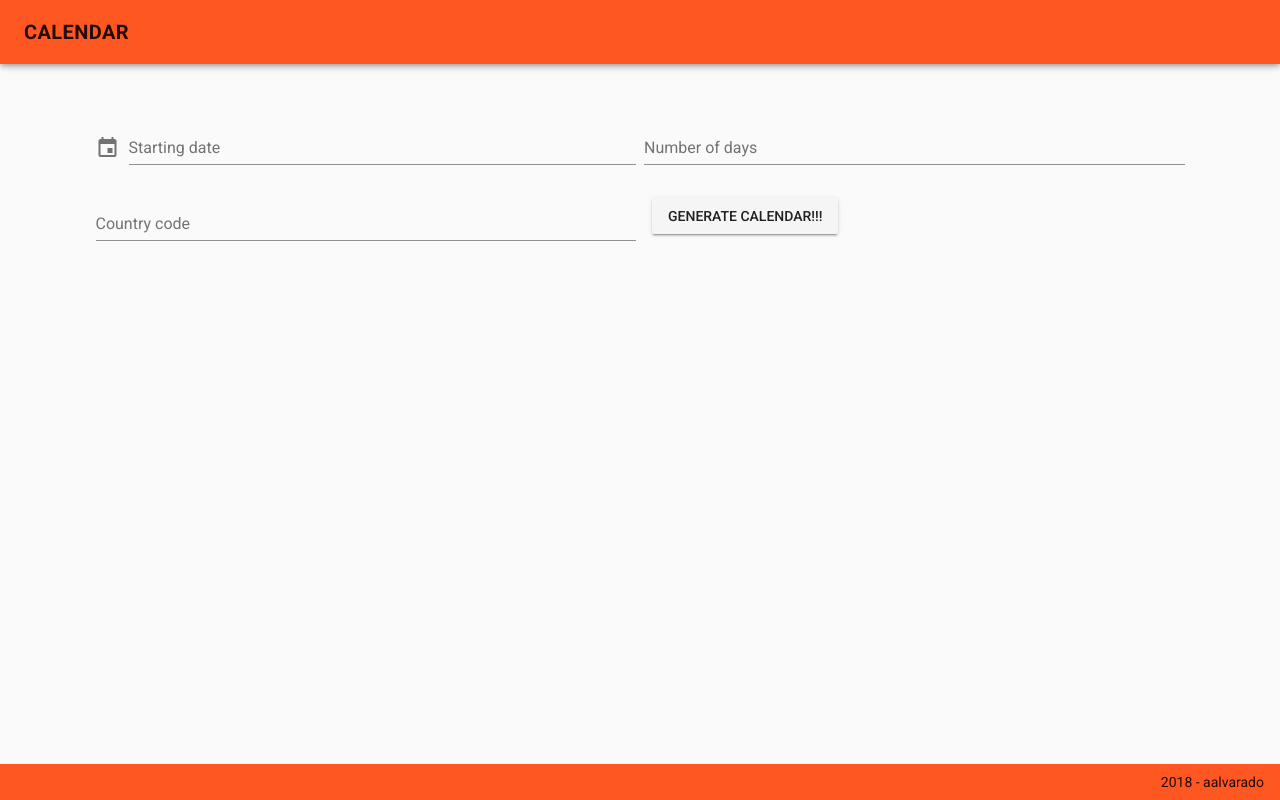
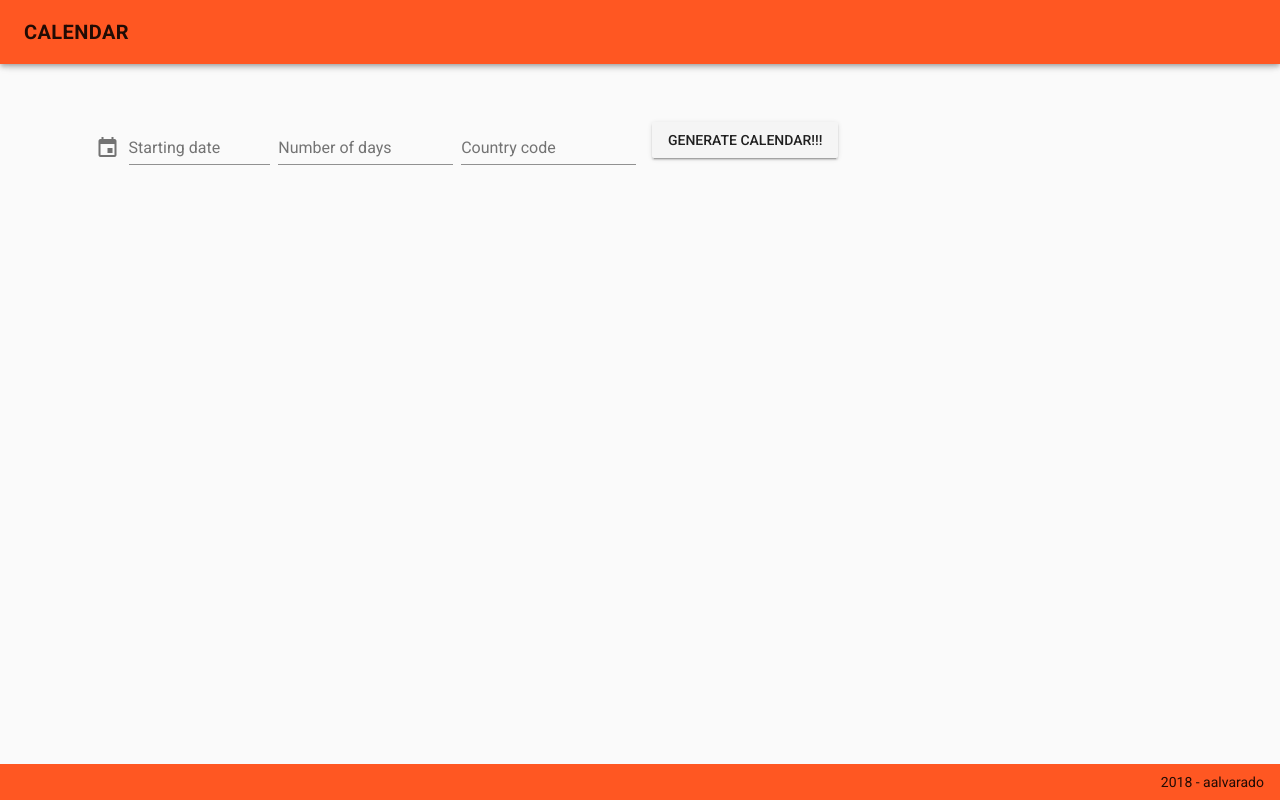
Before and after one commit to feardarkness/monthly-calendar, a Vue app: page /#/ in a window 1280 px wide. Built offline with nearby package versions, Linux system fonts and the light colour scheme.

Commit message:
modify spacing between elements

```diff
--- a/src/components/Calendar.vue
+++ b/src/components/Calendar.vue
@@ -2,7 +2,7 @@
   <div>
     <v-container grid-list-md>
       <v-layout>
-        <v-flex xs12 sm12 md6 lg6 xl6>
+        <v-flex xs12 sm12 md2 lg2 xl2>
           <v-menu
             ref="menu"
             :close-on-content-click="false"
@@ -20,7 +20,6 @@
               v-model="startingDate"
               label="Starting date"
               prepend-icon="event"
-              single-line
               readonly
             ></v-text-field>
             <v-date-picker v-model="startingDate" no-title scrollable>
@@ -30,20 +29,17 @@
             </v-date-picker>
           </v-menu>
         </v-flex>
-        <v-flex xs12 sm12 md6 lg6 xl6>
+        <v-flex xs12 sm12 md2 lg2 xl2>
           <v-text-field
             id="days"
             name="days"
             label="Number of days"
             type="Number"
-            single-line
             v-model="daysNumber"
           >
           </v-text-field>
         </v-flex>
-      </v-layout>
-      <v-layout row wrap>
-        <v-flex xs12 sm12 md6 lg6 xl6>
+        <v-flex xs12 sm12 md2 lg2 xl2>
           <v-text-field
             id="ccode"
             name="ccode"
@@ -54,7 +50,7 @@
           >
           </v-text-field>
         </v-flex>
-        <v-flex xs12 sm12 md6 lg6 xl6>
+        <v-flex xs12 sm12 md3 lg3 xl3>
           <v-btn
             v-on:click="drawCalendar()"
           >
--- a/src/components/CalendarMonth.vue
+++ b/src/components/CalendarMonth.vue
@@ -73,6 +73,7 @@ export default {
   width: 200px;
   box-shadow: 0 0 7px #212121;
   border-radius: 2px;
+  padding: 5px;
 }
 .day {
   width: 25px;
```
Also changed, not shown: 9 other files (tests, documents, lock files or other folders).
